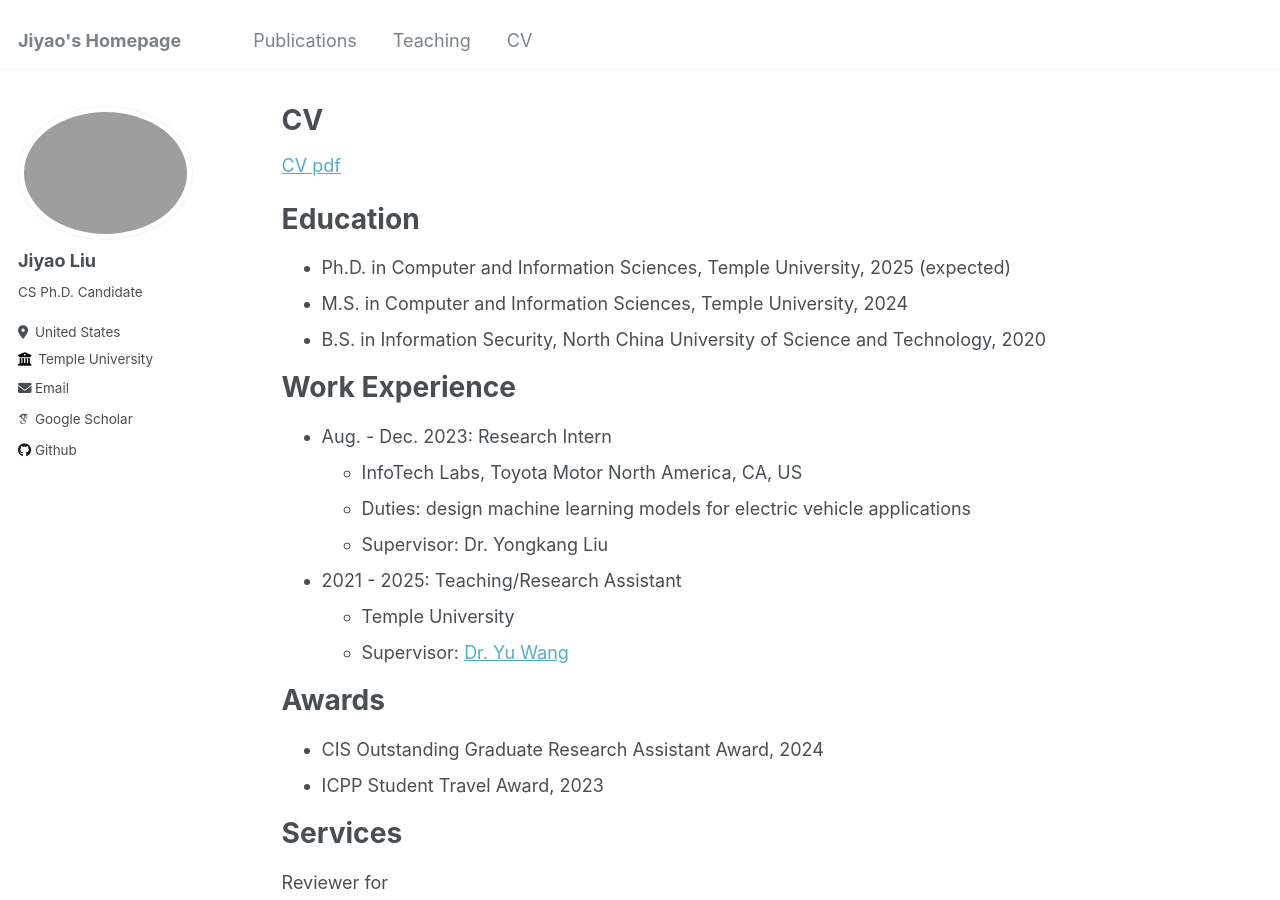
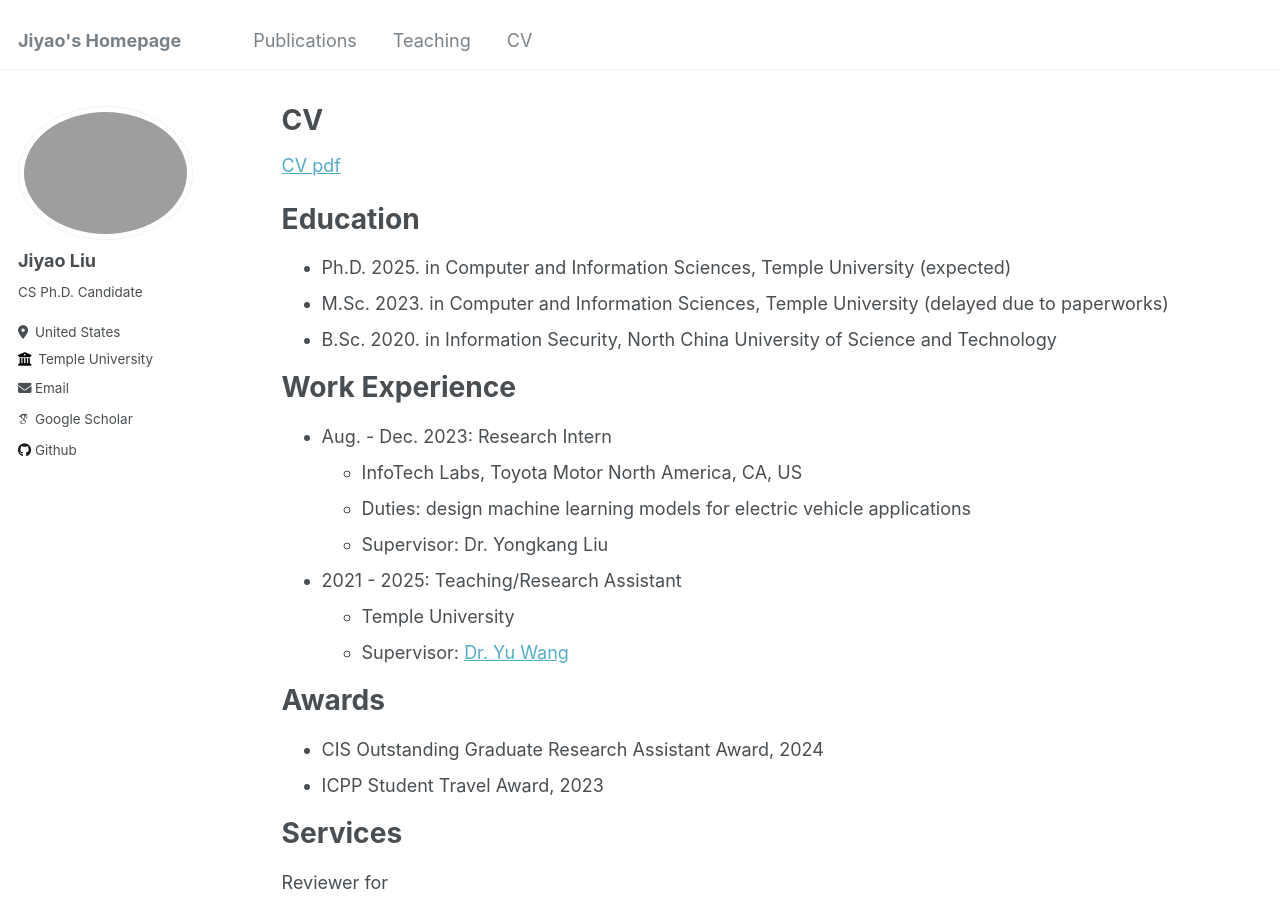
Before and after one commit to Jiyao17/jiyao17.github.io, a Jekyll site: the page built from _pages/cv.md, in a window 1280 px wide and 900 px high. Built offline with Jekyll 4.4.1, drawn with Linux system fonts in a browser that asks for light colours; some web fonts are replaced.

Commit message:
Update cv.md

```diff
--- a/_pages/cv.md
+++ b/_pages/cv.md
@@ -14,9 +14,9 @@ redirect_from:
 
 Education
 ======
-* Ph.D. in Computer and Information Sciences, Temple University, 2025 (expected)
-* M.S.  in Computer and Information Sciences, Temple University, 2024
-* B.S.  in Information Security, North China University of Science and Technology, 2020
+* Ph.D. 2025. in Computer and Information Sciences, Temple University (expected)
+* M.Sc. 2023. in Computer and Information Sciences, Temple University (delayed due to paperworks)
+* B.Sc. 2020. in Information Security, North China University of Science and Technology
 
 
 Work Experience
```
